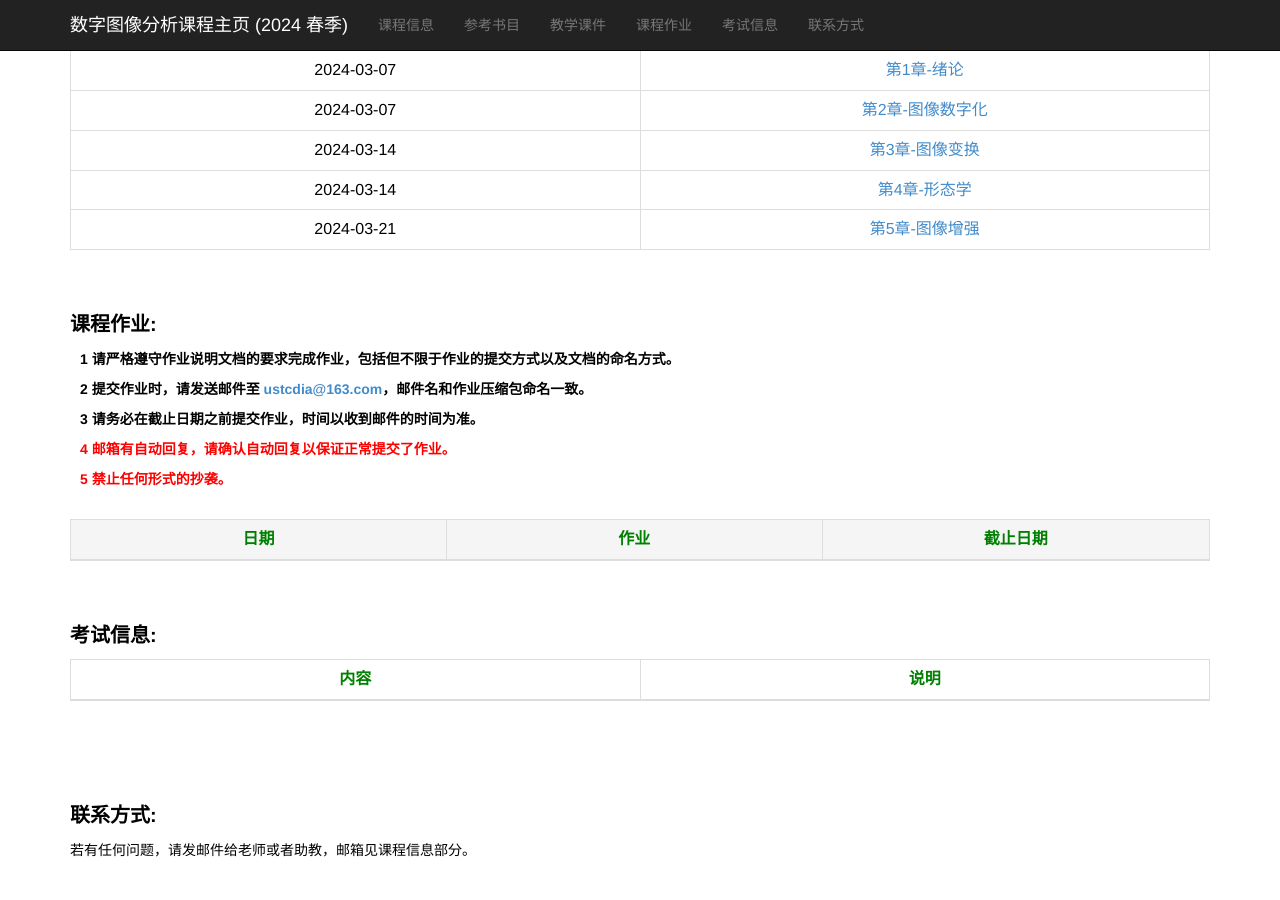
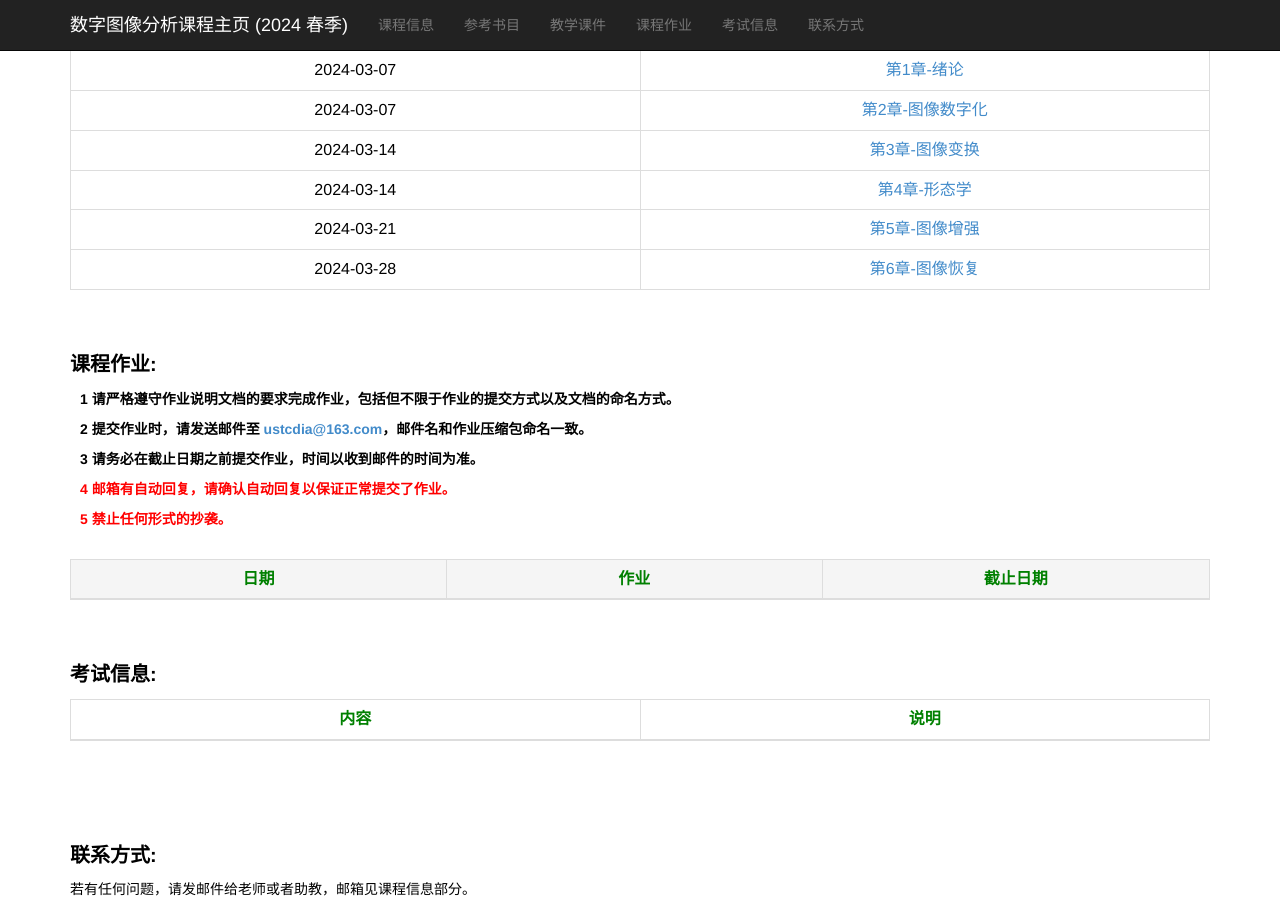
Before and after one commit to ustc-dia/ustc-dia.github.io, a Jekyll site: the page index.html, which Jekyll copies as it is, in a window 1280 px wide and 900 px high, scrolled down 814 px. Built offline with Jekyll 4.4.1, drawn with Linux system fonts in a browser that asks for light colours.

Commit message:
Update index.html

```diff
--- a/index.html
+++ b/index.html
@@ -201,6 +201,11 @@
                     <td><a href="./slides_2024_spring/第5章-图像增强.pdf" target="_blank">第5章-图像增强</a></td>
                 </tr>
 
+                <tr>
+                    <td>2024-03-28</td>
+                    <td><a href="./slides_2024_spring/第6章-图像恢复.pdf" target="_blank">第6章-图像恢复</a></td>
+                </tr>
+
                 <!--
                 <tr>
                     <td>2024-03-14</td>
```
